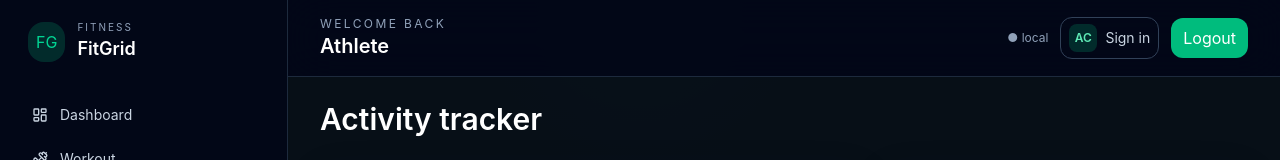
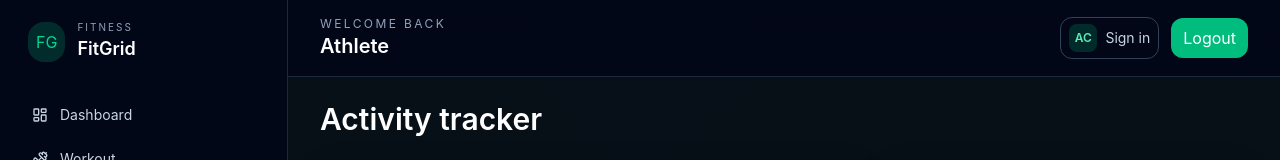
Before and after one commit to 22shashank/FITNESSTRACKER, a React (Vite) app: page /activity in a window 1280 px wide. Shown: the top 160 px of the page. Built offline with nearby package versions, Linux system fonts and the light colour scheme; no server answers.

Commit message:
change the local button

```diff
--- a/src/components/Header.jsx
+++ b/src/components/Header.jsx
@@ -3,7 +3,7 @@ import { useFitness } from '../context/FitnessContext'
 import { Link } from 'react-router-dom'
 
 export default function Header({ showUser = true }) {
-  const { user, profile, logout, syncStatus } = useFitness()
+  const { user, profile, logout } = useFitness()
   const initials = (user?.name || profile?.name || 'Athlete').split(' ').map((part) => part[0]).join('').slice(0, 2).toUpperCase()
 
   return (
@@ -15,7 +15,6 @@ export default function Header({ showUser = true }) {
         </div>
         {showUser ? (
           <div className="flex items-center gap-3">
-            <span className={`hidden text-xs sm:inline ${syncStatus === 'synced' ? 'text-emerald-300' : 'text-slate-400'}`}>● {syncStatus}</span>
             <Link to="/account" className="flex items-center gap-2 rounded-xl border border-slate-700 px-2 py-1.5 text-sm text-slate-300"><span className="grid h-7 w-7 place-items-center overflow-hidden rounded-lg bg-emerald-500/20 text-xs font-semibold text-emerald-300">{profile?.avatar ? <img src={profile.avatar} alt={`${user?.name || 'Athlete'} profile`} className="h-full w-full object-cover" /> : initials}</span>{user ? 'Account' : 'Sign in'}</Link>
             <button type="button" onClick={logout} aria-label="Logout" className="flex items-center gap-2 rounded-xl bg-emerald-500 px-3 py-2 text-sm font-medium text-white">Logout</button>
           </div>
```
